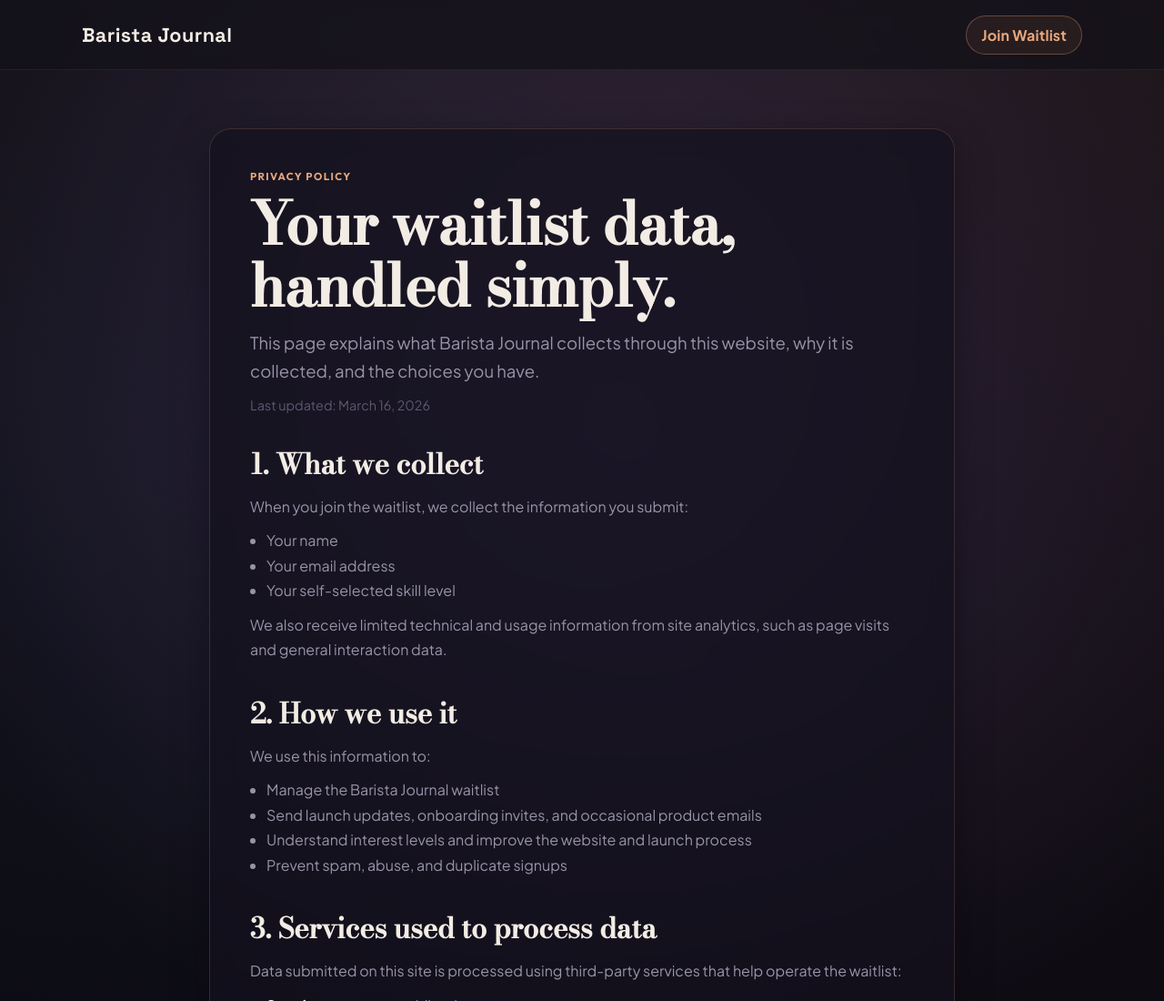
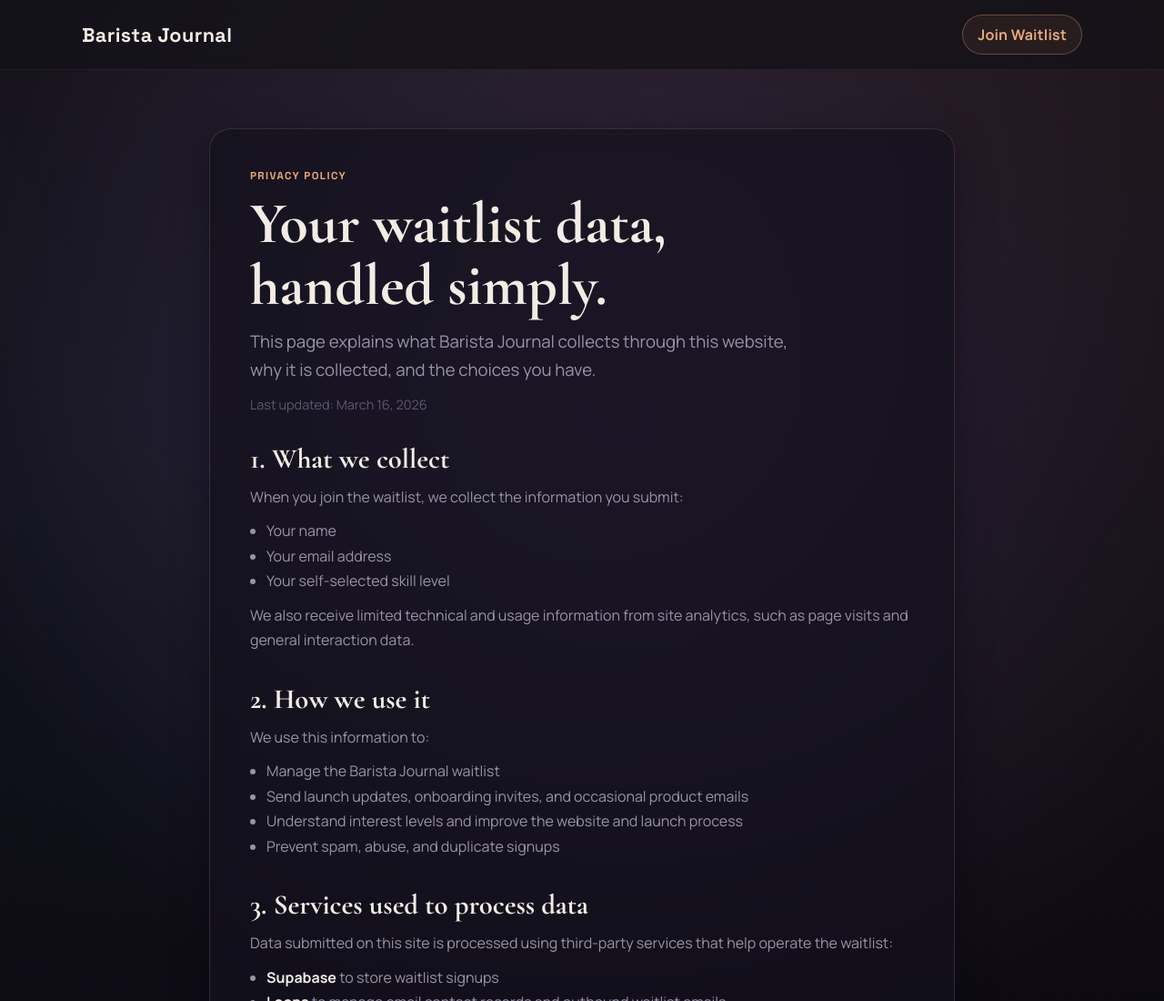
Before and after one commit to mihajlodjokic132/barista-journal-waitlist, a website built with Vite: page privacy.html in a window 1280 px wide. Shown: the top 1100 px of the page at 91% size. Built offline with nearby package versions, Linux system fonts and the light colour scheme.

Commit message:
Refine feature card heading font weight and limit to 3 fonts

```diff
--- a/styles.css
+++ b/styles.css
@@ -61,66 +61,6 @@ body {
   --font-body: "Manrope", -apple-system, BlinkMacSystemFont, "Segoe UI", sans-serif;
   --font-display: "Cormorant Garamond", Georgia, serif;
   --font-accent: "Space Grotesk", "Manrope", sans-serif;
-}
-
-body[data-font-preset="1"] {
-  --font-body: "Manrope", -apple-system, BlinkMacSystemFont, "Segoe UI", sans-serif;
-  --font-display: "Cormorant Garamond", Georgia, serif;
-  --font-accent: "Space Grotesk", "Manrope", sans-serif;
-}
-
-body[data-font-preset="2"] {
-  --font-body: "DM Sans", "Manrope", sans-serif;
-  --font-display: "DM Serif Display", "Times New Roman", serif;
-  --font-accent: "Space Grotesk", "DM Sans", sans-serif;
-}
-
-body[data-font-preset="3"] {
-  --font-body: "Plus Jakarta Sans", "Manrope", sans-serif;
-  --font-display: "Bodoni Moda", Didot, serif;
-  --font-accent: "Outfit", "Plus Jakarta Sans", sans-serif;
-}
-
-body[data-font-preset="4"] {
-  --font-body: "Sora", "Manrope", sans-serif;
-  --font-display: "Abril Fatface", Impact, sans-serif;
-  --font-accent: "Syne", "Sora", sans-serif;
-}
-
-body[data-font-preset="5"] {
-  --font-body: "Lora", "Times New Roman", serif;
-  --font-display: "Playfair Display", Baskerville, serif;
-  --font-accent: "Space Grotesk", "Lora", serif;
-}
-
-body[data-font-preset="6"] {
-  --font-body: "Outfit", "Manrope", sans-serif;
-  --font-display: "Fraunces", "Trebuchet MS", sans-serif;
-  --font-accent: "Syne", "Outfit", sans-serif;
-}
-
-body[data-font-preset="7"] {
-  --font-body: "DM Sans", "Manrope", sans-serif;
-  --font-display: "Cinzel", "Palatino Linotype", serif;
-  --font-accent: "Outfit", "DM Sans", sans-serif;
-}
-
-body[data-font-preset="8"] {
-  --font-body: "Plus Jakarta Sans", "Manrope", sans-serif;
-  --font-display: "Prata", "American Typewriter", serif;
-  --font-accent: "Space Grotesk", "Plus Jakarta Sans", sans-serif;
-}
-
-body[data-font-preset="9"] {
-  --font-body: "Sora", "Manrope", sans-serif;
-  --font-display: "Marcellus", "Gill Sans", sans-serif;
-  --font-accent: "Syne", "Sora", sans-serif;
-}
-
-body[data-font-preset="10"] {
-  --font-body: "Libre Baskerville", "Times New Roman", serif;
-  --font-display: "Unbounded", "Courier New", monospace;
-  --font-accent: "Space Grotesk", "Libre Baskerville", serif;
 }
 
 body,
@@ -1164,7 +1104,7 @@ body[data-site-style="creative"] .feature-card {
 
 body[data-site-style="creative"] .feature-card h2 {
   font-family: var(--font-display);
-  font-weight: 700;
+  font-weight: 500;
   font-size: clamp(2.2rem, 4vw, 3.25rem);
   line-height: 0.95;
   letter-spacing: 0;
```
